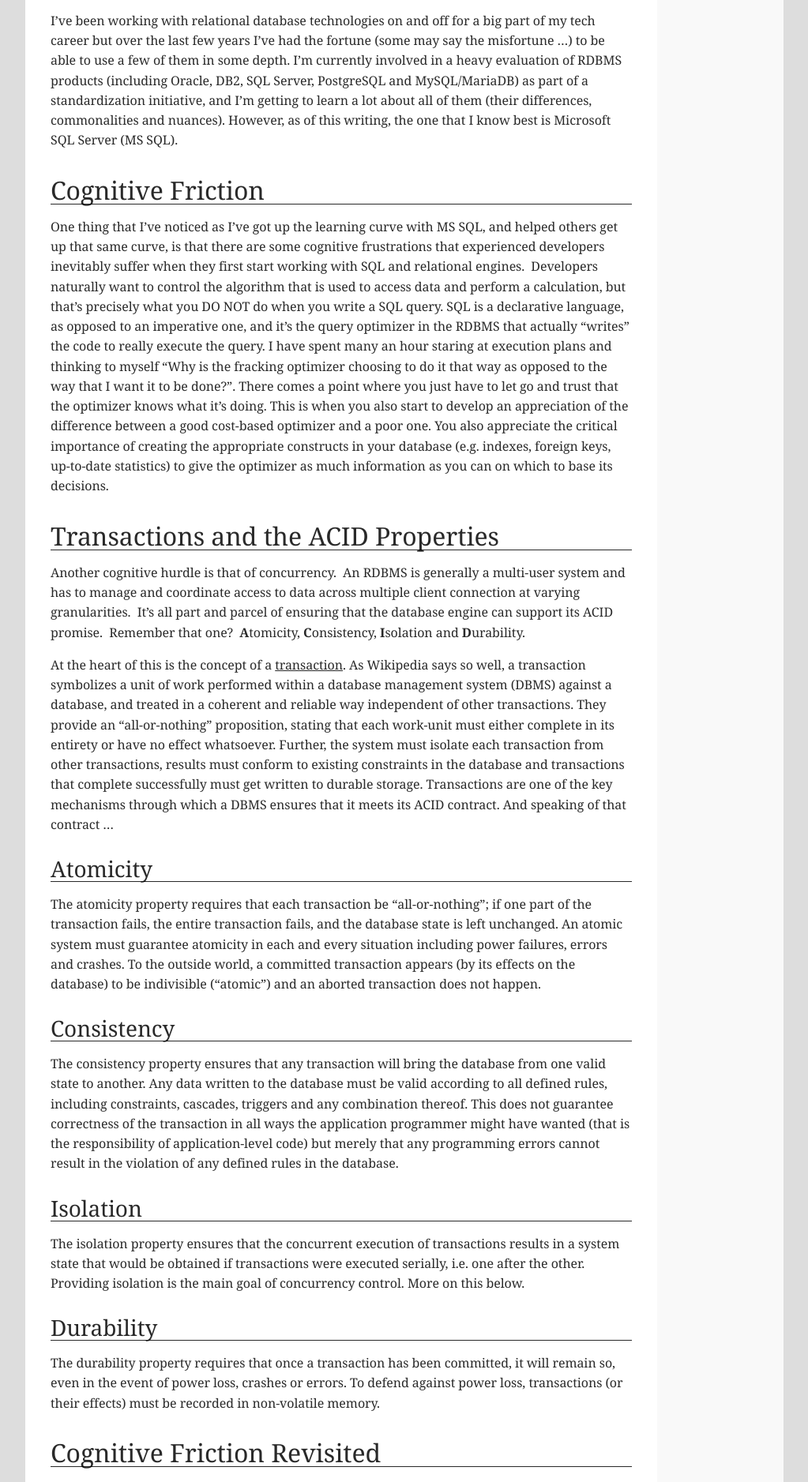
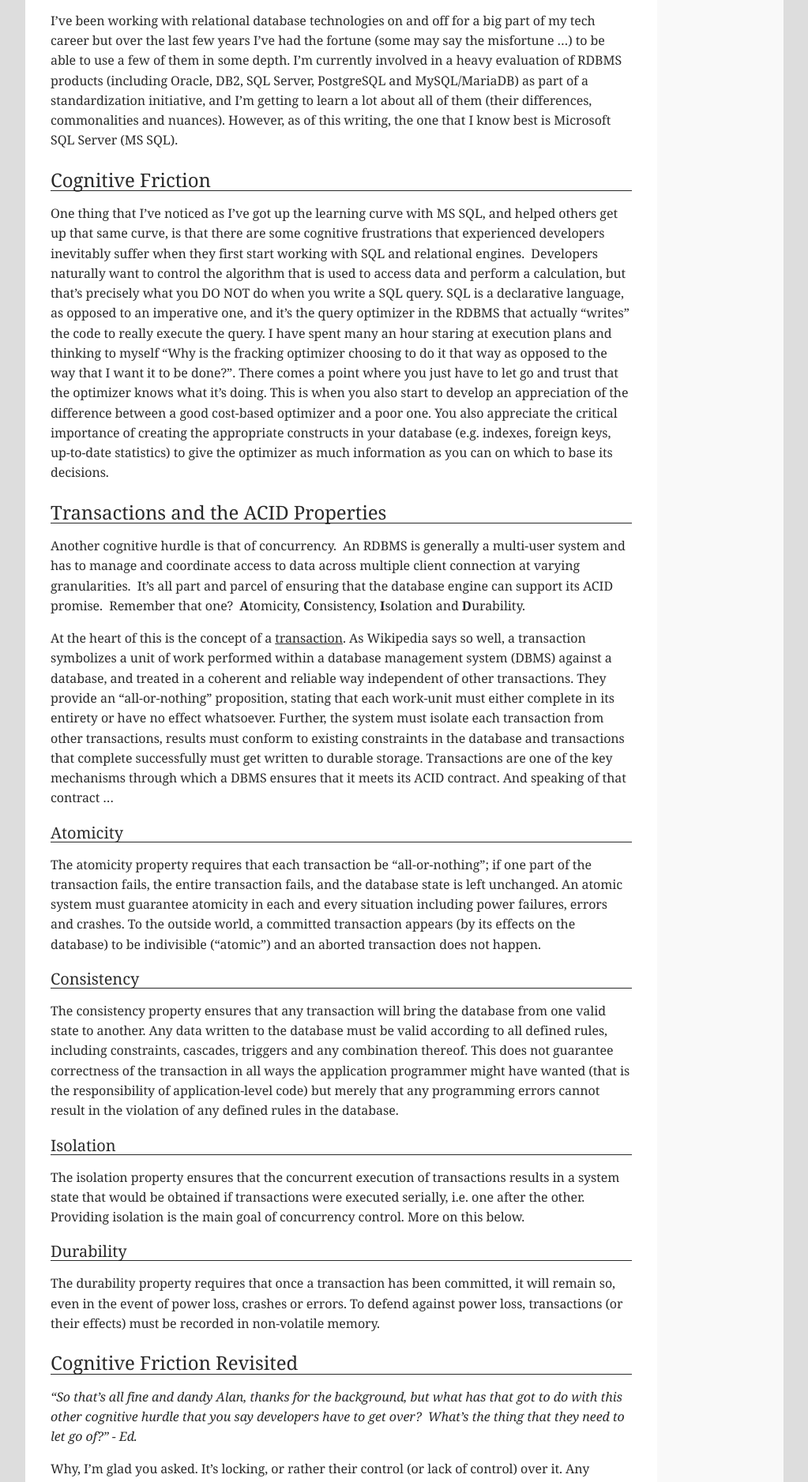
Before and after one commit to nalaseivad/captainginja.github.io, a Jekyll site: the page built from _posts/2015-03-19-on-rdbms.md, in a window 1280 px wide. Shown: the part 551-2428 px from the top of the page at 79% size, without its empty margins (128-1151 px from the left). Built offline with Jekyll 4.4.1, drawn with Linux system fonts in a browser that asks for light colours; some of the changed text lies outside the part shown.

Commit message:
Tweaking header size in post-body

```diff
--- a/_posts/2015-03-19-on-rdbms.md
+++ b/_posts/2015-03-19-on-rdbms.md
@@ -97,7 +97,7 @@ as long as you embrace declarative programming and specify the sort of isolation
 query.  That's the real trick; knowing that you can control the required isolation level for a transaction, or set of
 transactions, and understanding what those isolation levels mean.  It's more declarative programming again.
 
-#Transaction Isolation Levels
+# Transaction Isolation Levels
 
 MS SQL supports four transaction isolation levels by default with a fifth one (Snapshot) being available if a
 database-level setting is on.  There's also another database-level setting that controls the behavior of the Read
--- a/css/site.css
+++ b/css/site.css
@@ -154,6 +154,18 @@ img {
   margin-left: 2em;
 }
 
+.post-body h1 {
+  font-size: 1.5em;
+}
+
+.post-body h2 {
+  font-size: 1.25em;
+}
+
+.post-body h3 {
+  font-size: 1em;
+}
+
 .featured-image-container {
   display: block;
   margin-left: auto;
```
